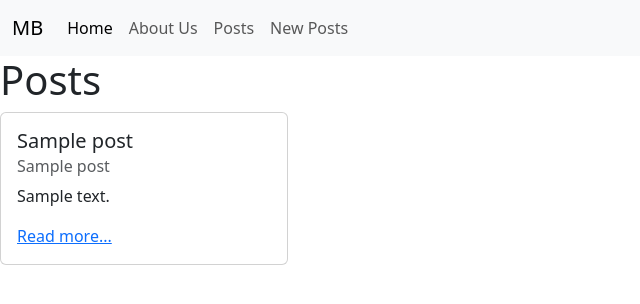
After one commit to EddieHooks36/MB, a Django app: page /posts/ in a window 1280 px wide. The commit adds this page. Shown: the top 304 px of the page, without its empty margins (0-640 px from the left). Run offline with Django 4.2, Linux system fonts and the light colour scheme; tables that the repository leaves empty hold one stand-in row (values such as "Sample post").

Commit message:
third commit

```diff
--- a/config/settings.py
+++ b/config/settings.py
@@ -57,7 +57,6 @@ TEMPLATES = [
     {
         "BACKEND": "django.template.backends.django.DjangoTemplates",
         "DIRS": [str(BASE_DIR.joinpath("templates"))],
-        "DIRS": [],
         "APP_DIRS": True,
         "OPTIONS": {
             "context_processors": [
--- a/config/urls.py
+++ b/config/urls.py
@@ -19,4 +19,5 @@ from django.urls import include, path
 urlpatterns = [
     path("admin/", admin.site.urls),
     path("", include("pages.urls")),
+    path("posts/", include("posts.urls")),
 ]
--- a/pages/urls.py
+++ b/pages/urls.py
@@ -3,5 +3,5 @@ from .views import HomePageView, AboutPageView
 
 urlpatterns = [
     path("", HomePageView.as_view(), name="home"),
-    path("aboutus/", AboutPageView.as_view(), name="about"),
+    path("about/", AboutPageView.as_view(), name="about"),
 ]
--- a/pages/views.py
+++ b/pages/views.py
@@ -6,4 +6,4 @@ class HomePageView(TemplateView):
 
 
 class AboutPageView(TemplateView):
-    template_name = "aboutus.html"
+    template_name = "about.html"
--- /dev/null
+++ b/posts/urls.py
@@ -0,0 +1,8 @@
+from django.urls import path
+from .views import PostListView, PostDetailView, PostCreateView
+
+urlpatterns = [
+    path('',PostListView.as_view(), name="list"),
+    path("<int:pk>/", PostDetailView.as_view(), name="detail"),
+    path ("new/",PostCreateView.as_view(), name="new"),
+]
--- a/posts/views.py
+++ b/posts/views.py
@@ -1,3 +1,17 @@
-from django.shortcuts import render
+from django.views.generic import ListView, DetailView
+from django.views.generic.edit import CreateView
+from .models import Post
 
-# Create your views here.
+
+class PostListView(ListView):
+    template_name = "posts/list.html"
+    model = Post
+
+class PostDetailView(DetailView):
+    template_name = "posts/detail.html"
+    model = Post
+
+class PostCreateView(CreateView):
+    template_name = "posts/create.html"
+    model = Post
+    fields = ["title", "subtitle", "body"]
--- a/template/aboutus.html
+++ b/template/about.html
@@ -1,10 +1,10 @@
 {% extends 'base.html' %}
 
 
-{% block title %}Home{% endblock content %}
+{% block title %}Home{% endblock title %}
 
 
 {% block content %}
-<h1>This is us</h1>
+<h1>About Us</h1>
 
 {% endblock content %}
--- a/template/base.html
+++ b/template/base.html
@@ -4,13 +4,13 @@
     <meta charset="UTF-8">
     <meta http-equiv="X-UA-Compatible" content="IE=edge">
     <meta name="viewport" content="width=device-width, initial-scale=1.0">
-    <title>{% block title %}{% endblock content %}</title>
+    <title>{% block title %}{% endblock title %}</title>
     <link href="https://cdn.jsdelivr.net/npm/bootstrap@5.3.0-alpha1/dist/css/bootstrap.min.css" rel="stylesheet" integrity="sha384-GLhlTQ8iRABdZLl6O3oVMWSktQOp6b7In1Zl3/Jr59b6EGGoI1aFkw7cmDA6j6gD" crossorigin="anonymous">
 </head>
 <body>
     <nav class="navbar navbar-expand-lg bg-body-tertiary">
         <div class="container-fluid">
-          <a class="navbar-brand" href="{% url 'home' %}">Navbar</a>
+          <a class="navbar-brand" href="{% url 'home' %}">MB</a>
           <button class="navbar-toggler" type="button" data-bs-toggle="collapse" data-bs-target="#navbarText" aria-controls="navbarText" aria-expanded="false" aria-label="Toggle navigation">
             <span class="navbar-toggler-icon"></span>
           </button>
@@ -20,7 +20,13 @@
                 <a class="nav-link active" aria-current="page" href="{% url 'home' %}">Home</a>
               </li>
               <li class="nav-item">
-                <a class="nav-link" href="{% url 'aboutus' %}">About Us</a>
+                <a class="nav-link" href="{% url 'about' %}">About Us</a>
+              </li>
+              <li class="nav-item">
+                <a class="nav-link" href="{% url 'list' %}">Posts</a>
+              </li>
+              <li class="nav-item">
+                <a class="nav-link" href="{% url 'list' %}">New Posts</a>
               </li>
             </ul>
           </div>
--- a/template/home.html
+++ b/template/home.html
@@ -1,7 +1,7 @@
 {% extends 'base.html' %}
 
 
-{% block title %}Home{% endblock content %}
+{% block title %}Home{% endblock title %}
 
 
 {% block content %}
--- /dev/null
+++ b/template/posts/list.html
@@ -0,0 +1,20 @@
+{% extends 'base.html' %}
+
+
+{% block title %} POSTS {% endblock title %}
+
+
+{% block content %}
+
+<h1>Posts</h1>
+    {% for post in post_list %}
+        <div class="card" style="width: 18rem;">
+            <div class="card-body">
+                <h5 class="card-title">{{post.title}}</h5>
+                <h6 class="card-subtitle mb-2 text-muted">{{post.subtitle}}</h6>
+                <p class="card-text">{{post.body | truncatechars:500 }}</p>
+                <a href="{% url 'detail' post.id %}" class="card-link">Read more...</a>
+            </div>
+        </div>
+    {% endfor %}
+{% endblock content %}
```
Also changed, not shown: template/posts/detail.html (added, +13 -0 lines), template/posts/new.html (added, +15 -0 lines), db.sqlite3 (deleted).
